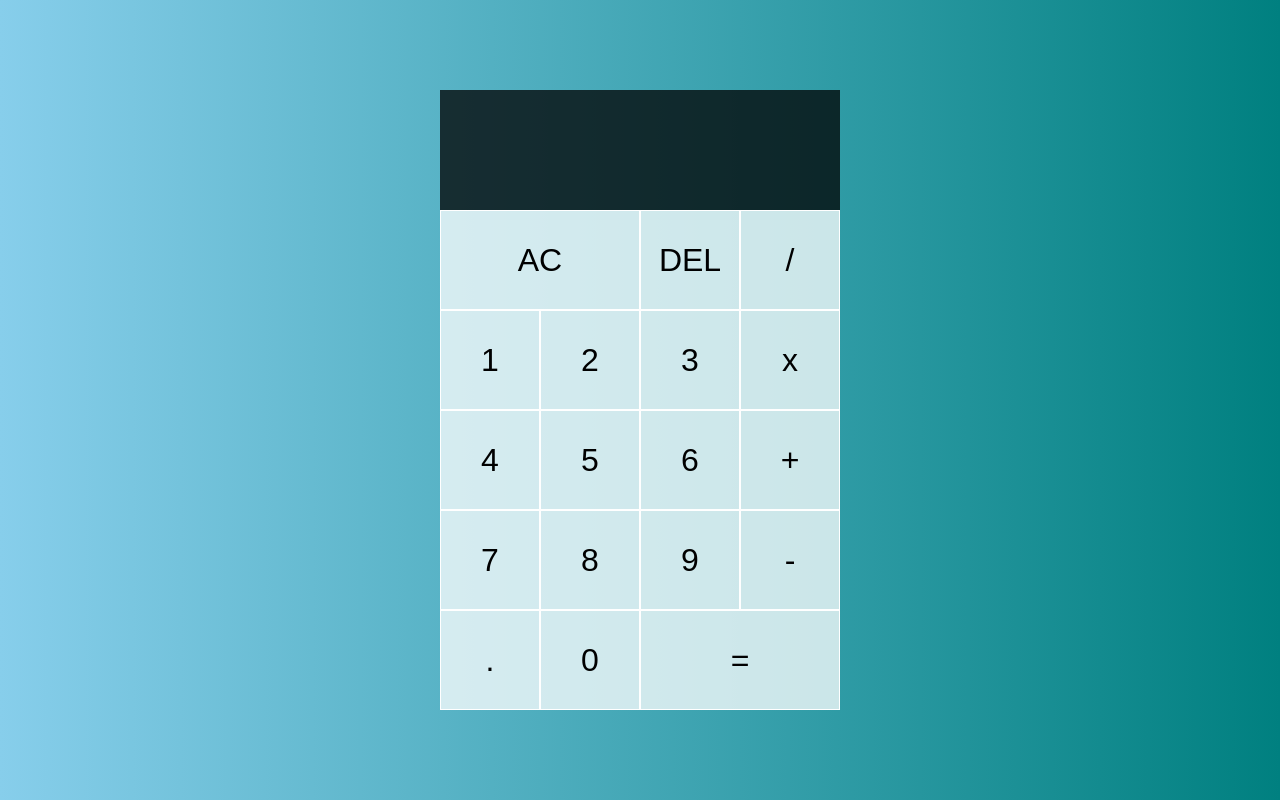
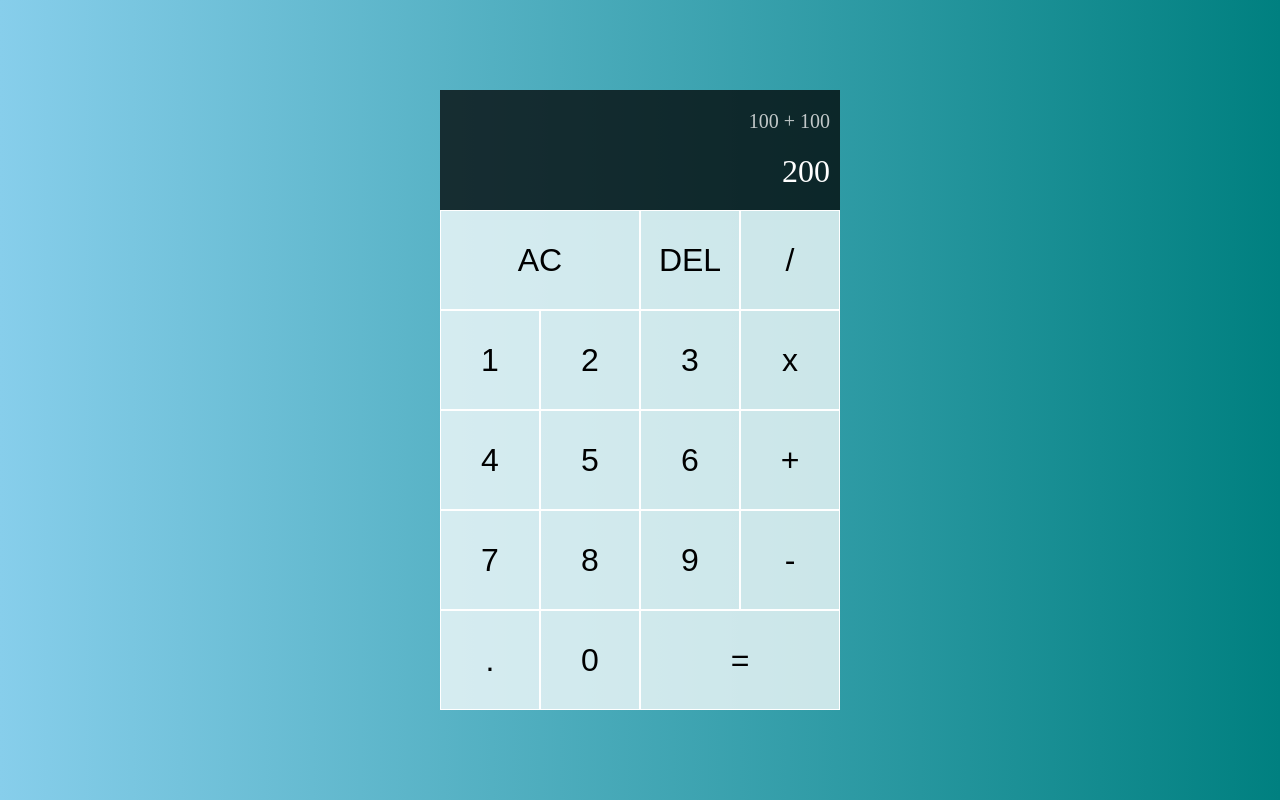
Before and after one commit to luka-danger/calculator-odin, a plain HTML site: page index.html in a window 1280 px wide. Drawn offline with Linux system fonts and the light colour scheme.

Commit message:
Change font size of previous and current

```diff
--- a/index.html
+++ b/index.html
@@ -10,8 +10,8 @@
 <body>
     <div class="calculator">
         <div class="screen">
-            <div class="previous"></div>
-            <div class="current"></div>
+            <div class="previous">100 + 100</div>
+            <div class="current">200</div>
         </div>
         <button class="span-two">AC</button>
         <button>DEL</button>
--- a/style.css
+++ b/style.css
@@ -41,7 +41,12 @@ body {
     word-break: break-all;
 }
 
-.output , .previous , .current {
+.output , .previous {
+    color: rgba(255, 255, 255, .75);
+    font-size: 1.25rem;
+}
+
+.output , .current {
     color: white;
-    font-size: 1.5rem;
+    font-size: 2rem;
 }
```
